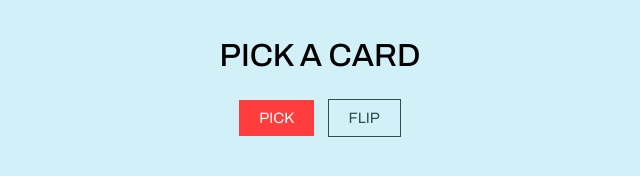
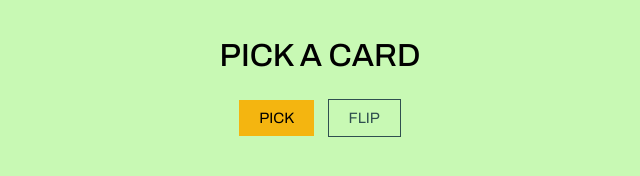
Before and after one commit to jtewright/pick-a-card, a website: page ui.html in a window 1280 px wide. Shown: the whole page, without its empty margins (320-960 px from the left). Drawn offline with Linux system fonts and the light colour scheme.

Commit message:
final changes

```diff
--- a/ui.html
+++ b/ui.html
@@ -6,13 +6,13 @@
     html,body {
       text-align: center;
       font-family: "Archivo";
-      background-color: #D2F0F8;
+      background-color: #C8F9B4;
       padding: 15px;
     }
     button {
-      background-color: #FF3D3D;
+      background-color: #F4B510;
       padding: 10px 20px;
-      color: white;
+      color: black;
       border: none;
       font-family: "Archivo";
       font-size: 15px;
```
Also changed, not shown: icon.png (added), screenshot.png (added).
